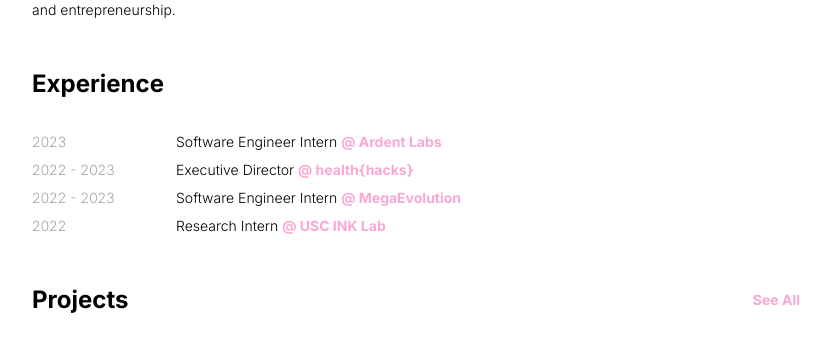
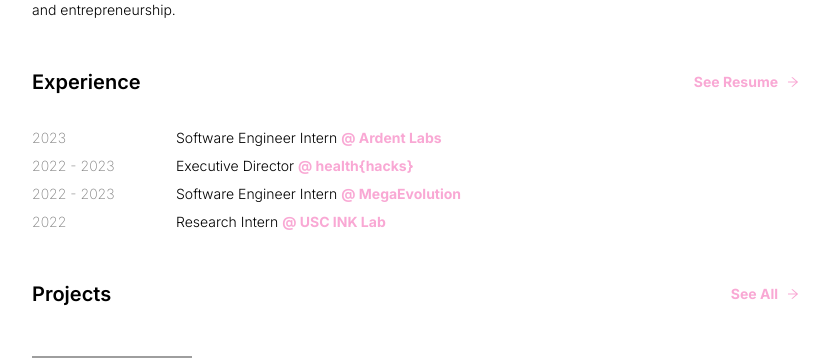
Before and after one commit to michaelhyi/personal-website, a Next.js app in the folder web/: page / in a window 1280 px wide. Shown: the part 308-666 px from the top of the page, without its empty margins (224-1055 px from the left). Built offline with nearby package versions, Linux system fonts and the light colour scheme; grey boxes are pictures that could not be loaded.

Commit message:
feat(resume), refactor(arrow links): added clear resume button, refactored all arrow links into component [MYC-33] (#29)

```diff
--- a/web/src/components/home/About.tsx
+++ b/web/src/components/home/About.tsx
@@ -1,6 +1,6 @@
 import Image from "next/image";
 import { icons } from "../../data/icons";
-import Link from "../Link";
+import Link from "../links/Link";
 
 const About = () => {
   return (
--- a/web/src/components/home/Experience.tsx
+++ b/web/src/components/home/Experience.tsx
@@ -1,10 +1,14 @@
 import { experience } from "../../data/experience";
-import Link from "../Link";
+import ArrowLink from "../links/ArrowLink";
+import Link from "../links/Link";
 
 const Experience = () => {
   return (
     <div className="mt-12">
-      <div className="text-2xl font-bold mb-8">Experience</div>
+      <div className="flex items-center justify-between mb-8">
+        <div className="text-xl font-semibold">Experience</div>
+        <ArrowLink href="/Resume.pdf" left={false} text="See Resume" newTab />
+      </div>
       {experience.map((v, i) => (
         <div key={i} className="flex mb-2">
           <div className="font-extralight opacity-50">{v.date}</div>
--- a/web/src/components/home/Projects.tsx
+++ b/web/src/components/home/Projects.tsx
@@ -1,18 +1,13 @@
-import Link from "next/link";
 import { projects } from "../../data/projects";
 import ProjectCard from "../ProjectCard";
+import ArrowLink from "../links/ArrowLink";
 
 const Projects = () => {
   return (
     <div className="mt-12">
       <div className="flex items-center justify-between">
-        <div className="text-2xl font-bold">Projects</div>
-        <Link
-          href="/projects"
-          className="text-pink-300 cursor-pointer duration-500 hover:opacity-50 font-bold"
-        >
-          See All
-        </Link>
+        <div className="text-xl font-semibold">Projects</div>
+        <ArrowLink href="/projects" left={false} text="See All" />
       </div>
       <div className="flex flex-col gap-10 mt-12">
         {projects.map((v, i) => {
--- /dev/null
+++ b/web/src/components/links/ArrowLink.tsx
@@ -0,0 +1,24 @@
+import Link from "next/link";
+import { AiOutlineArrowLeft, AiOutlineArrowRight } from "react-icons/ai";
+
+interface Props {
+  href: string;
+  left: boolean;
+  text: string;
+  newTab?: boolean;
+}
+
+const ArrowLink: React.FC<Props> = ({ href, left, text, newTab = false }) => {
+  return (
+    <Link
+      href={href}
+      className="flex items-center gap-2 cursor-pointer duration-500 hover:opacity-50 text-pink-300 font-bold"
+      rel={newTab ? "noopener noreferrer" : ""}
+      target={newTab ? "_blank" : ""}
+    >
+      {left && <AiOutlineArrowLeft />} {text} {!left && <AiOutlineArrowRight />}
+    </Link>
+  );
+};
+
+export default ArrowLink;
--- a/web/src/pages/projects.tsx
+++ b/web/src/pages/projects.tsx
@@ -1,19 +1,14 @@
-import Link from "next/link";
-import { AiOutlineArrowLeft } from "react-icons/ai";
 import Container from "../components/Container";
 import ProjectCard from "../components/ProjectCard";
+import ArrowLink from "../components/links/ArrowLink";
 import { projects } from "../data/projects";
 
 const Projects = () => {
   return (
     <Container>
-      <Link
-        href="/"
-        className="mt-24 flex items-center gap-2 cursor-pointer duration-500 hover:opacity-50 text-pink-300 font-bold"
-      >
-        <AiOutlineArrowLeft /> Home
-      </Link>
-      <div className="text-3xl font-bold mt-12">Projects</div>
+      <div className="mt-24" />
+      <ArrowLink href="/" left text="Home" />
+      <div className="text-xl font-semibold mt-12">Projects</div>
       <div className="flex flex-col gap-8 mt-12">
         {projects.map((v) => (
           <ProjectCard
```
Also changed, not shown: web/src/components/links/Link.tsx (renamed from web/src/components/Link.tsx).
